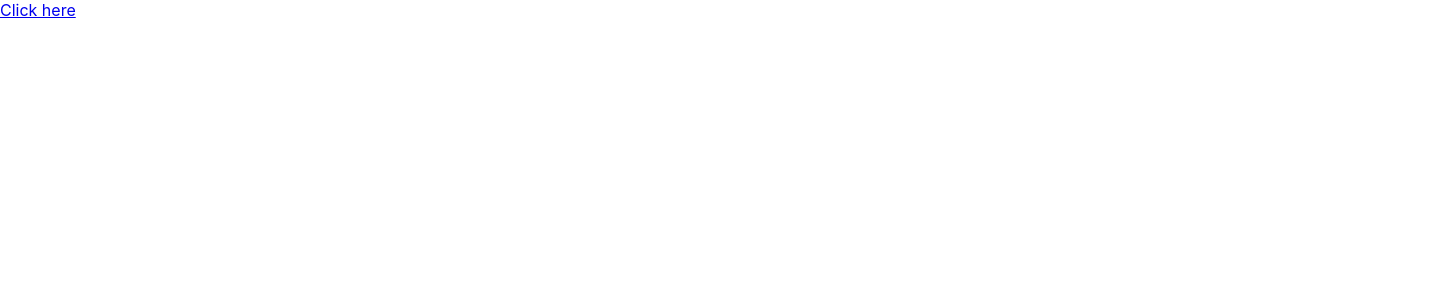
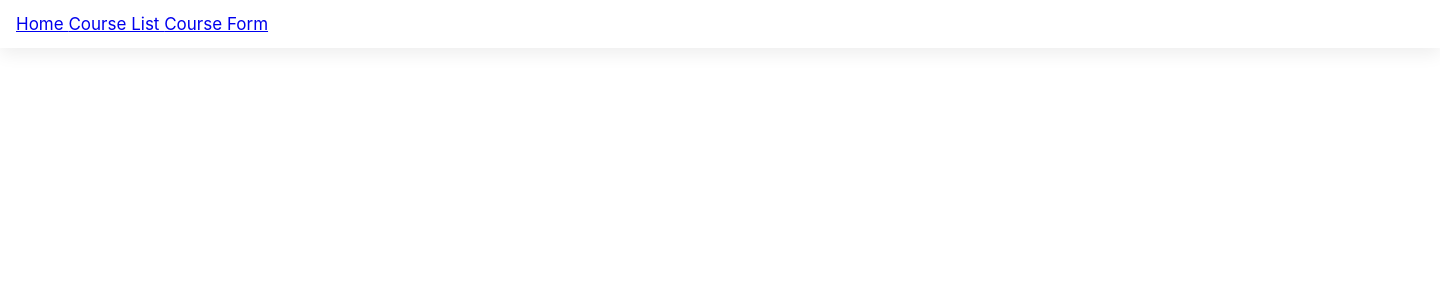
Before and after one commit to shubhdeep128/course-prof-review, a React (Create React App) app in the folder client/: page / in a window 1280 px wide. Shown: the top 300 px of the page, 1440 px wide, since content can reach past the window. Built offline with nearby package versions, Linux system fonts and the light colour scheme.

Commit message:
Added top navigation bar

```diff
--- a/client/src/components/CourseList/CourseList.js
+++ b/client/src/components/CourseList/CourseList.js
@@ -1,7 +1,7 @@
 import React , {Component} from 'react';
 import EachCourse from './EachCourse.js';
 import API from '../../utils/API.js'
-
+import OuterContainer from '../OuterContainer/OuterContainer.js';
 class CourseList extends Component {
     state={
         loadStatus:false,
@@ -31,8 +31,11 @@ class CourseList extends Component {
     }
 
     return(
+      <div>
+      <OuterContainer />
       <div className="course-list">
           {courses}
+      </div>
       </div>
     );
   }
--- /dev/null
+++ b/client/src/components/OuterContainer/OuterContainer.css
@@ -0,0 +1,31 @@
+
+.topbar{
+    position: absolute;
+width: 1440px;
+height: px;
+left: 0px;
+
+background: white;
+box-shadow: 0px 6px 18px rgba(0, 0, 0, 0.07);
+}
+
+.topnav {
+    float: left;
+    color: #f2f2f2;
+    text-align: center;
+    padding: 14px 16px;
+    text-decoration: none;
+    font-size: 17px;
+  }
+
+  /* Change the color of links on hover */
+  .topnav :hover {
+    background-color: #ddd;
+    color: black;
+  }
+
+  /* Add a color to the active/current link */
+  .topnav .active {
+    background-color: #4CAF50;
+    color: white;
+  }
--- /dev/null
+++ b/client/src/components/OuterContainer/OuterContainer.js
@@ -0,0 +1,23 @@
+import React,{Component} from 'react';
+import './OuterContainer.css';
+import {Link} from 'react-router-dom';
+
+
+class OuterContainer extends Component {
+    render(){
+        return(
+
+            <div className='topbar'>
+             <div class="topnav">
+
+              <Link to="/">Home </Link>
+              <Link to="/course">Course List </Link>
+              <Link to="/course/add">Course Form</Link>
+
+            </div>
+            </div>
+
+        )
+    }
+}
+export default OuterContainer;
--- a/client/src/components/form.js
+++ b/client/src/components/form.js
@@ -1,6 +1,7 @@
 import React , {Component} from 'react';
 import styles from './form.css';
 import API from '../utils/API';
+import OuterContainer from './OuterContainer/OuterContainer.js';
 
 class CourseForm extends Component {
   state = {}
@@ -27,6 +28,8 @@ class CourseForm extends Component {
   render(){
     this.handleSubmit = this.handleSubmit.bind(this)
     return(
+      <div>
+      <OuterContainer />
       <div className="form">
         <form onSubmit={this.handleSubmit}>
         <input type="text" placeholder="Name" ref="name"/>
@@ -36,6 +39,7 @@ class CourseForm extends Component {
         <input type="submit" value="Submit" />
       </form>
       </div>
+      </div>
     );
   }
 }
--- a/client/src/components/home.js
+++ b/client/src/components/home.js
@@ -1,11 +1,14 @@
 import React , {Component} from 'react';
+import OuterContainer from './OuterContainer/OuterContainer.js'
 
 class Home extends Component {
   render(){
     return(
-
+            <div>
+            <OuterContainer />
             <div className="land-desc col-lg-6 col-md-7">
               <a href="/auth/google">Click here</a>
+            </div>
             </div>
 
     );
```
